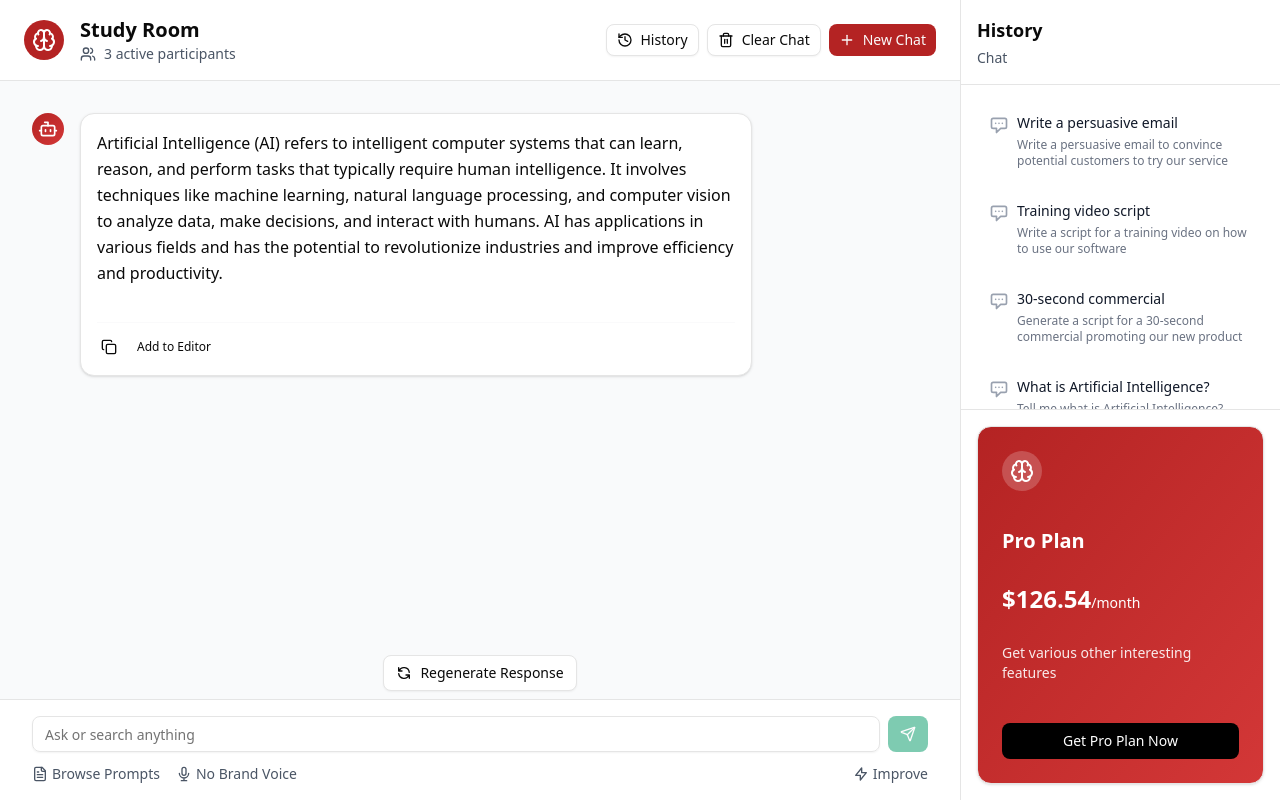
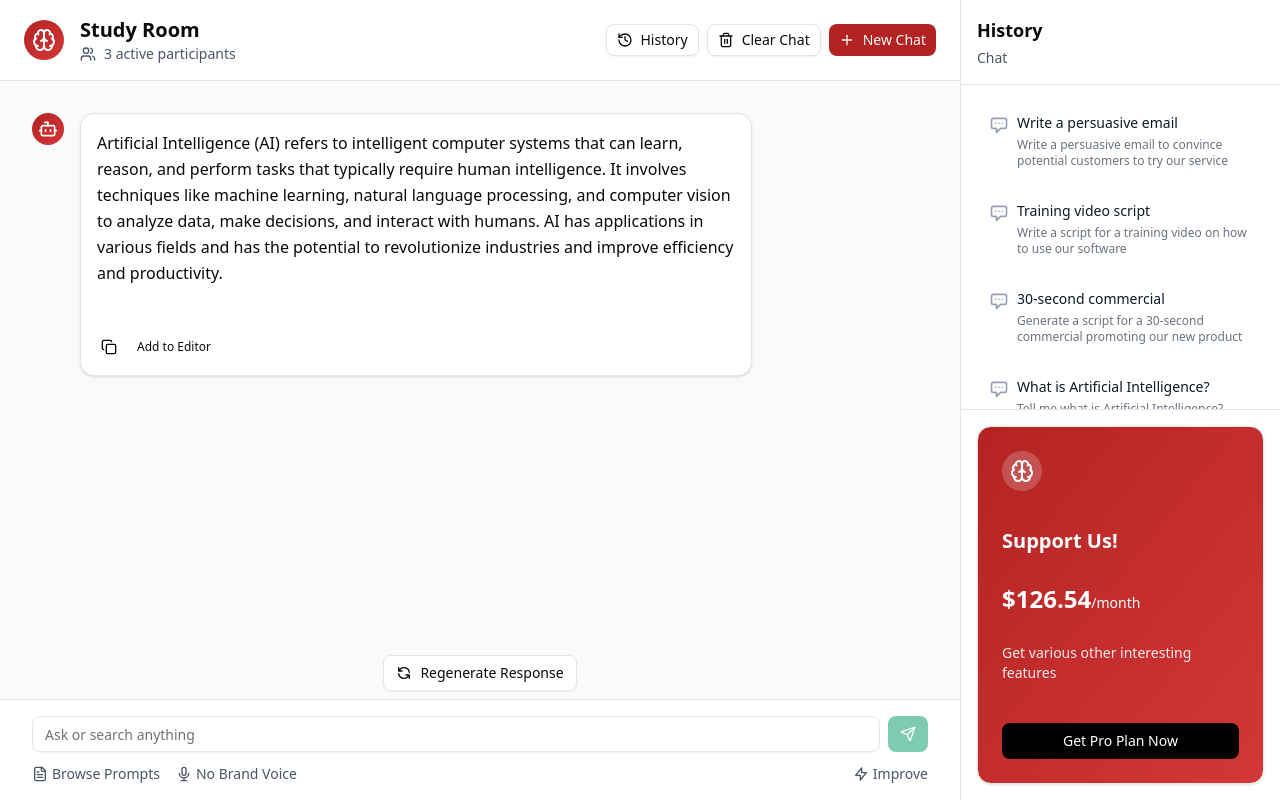
Before and after one commit to defzeke/BrainLink-AI, a Next.js app: page /room/chat-room in a window 1280 px wide. Built offline with nearby package versions, Linux system fonts and the light colour scheme; no server answers.

Commit message:
feat: :D
Automated commit to sync local changes.
Timestamp: 2025-10-27 05:06:48 UTC
Summary:
- Added: 0
- Modified: 1
- Deleted: 0
- Renamed: 0
Changed files:
- src/app/room/chat-room/page.tsx

```diff
--- a/src/app/room/chat-room/page.tsx
+++ b/src/app/room/chat-room/page.tsx
@@ -114,7 +114,7 @@ export default function RoomPage() {
         {/* Header */}
         <div className="bg-white border-b px-6 py-4 flex items-center justify-between">
           <div className="flex items-center gap-4">
-            <div className="w-10 h-10 rounded-full bg-gradient-to-br from-[#B42323] to-[#B42323] flex items-center justify-center">
+            <div className="w-10 h-10 rounded-full bg-gradient-to-br from-[#B42323] to-[#D33737] flex items-center justify-center">
               <Brain className="w-6 h-6 text-white" />
             </div>
             <div>
@@ -323,7 +323,7 @@ export default function RoomPage() {
               <div className="w-10 h-10 rounded-full bg-white/20 flex items-center justify-center mb-3">
                 <Brain className="w-6 h-6 text-white" />
               </div>
-              <h3 className="font-bold text-xl mb-1">Pro Plan</h3>
+              <h3 className="font-bold text-xl mb-1">Support Us!</h3>
               <p className="text-2xl font-bold mb-1">$126.54<span className="text-sm font-normal">/month</span></p>
               <p className="text-sm opacity-90 mb-4">Get various other interesting features</p>
               <Button className="w-full bg-black hover:bg-black/90 text-white">
```
